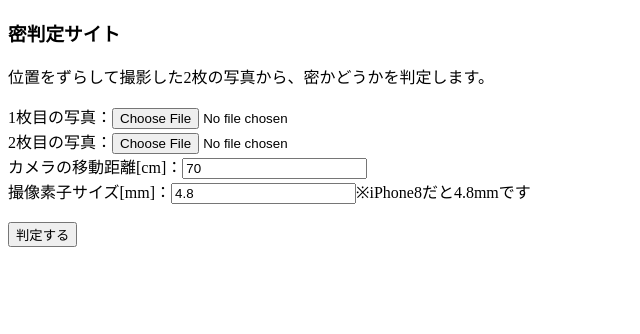
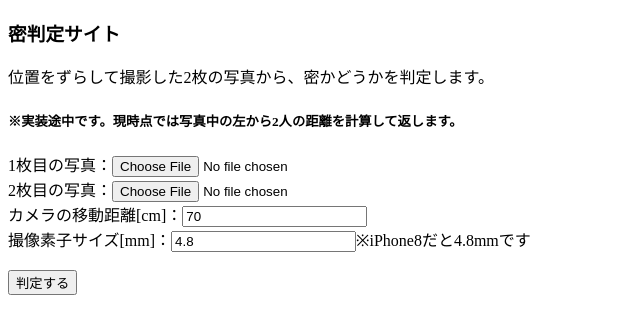
Before and after one commit to osscat/DensityCalculator, a Flask app: page /detect_mitsu in a window 1280 px wide. Shown: the top 334 px of the page, without its empty margins (0-640 px from the left). Run offline with Flask 2, Linux system fonts and the light colour scheme; parts of the project's set-up code (start-up, migrations or seed data) failed here and were passed over.

Commit message:
実装途中である旨を明記

```diff
--- a/Server/templates/detect_mitsu.html
+++ b/Server/templates/detect_mitsu.html
@@ -8,6 +8,7 @@
 <body>
   <h3>密判定サイト</h3>
   <p>位置をずらして撮影した2枚の写真から、密かどうかを判定します。</p>
+  <h5>※実装途中です。現時点では写真中の左から2人の距離を計算して返します。</h5>
   <form method="post" action="/detect_mitsu" enctype="multipart/form-data">
       <div>1枚目の写真：<input type="file" name="pic1" id="pic1"></div>
       <div>2枚目の写真：<input type="file" name="pic2" id="pic2"></div>
```
